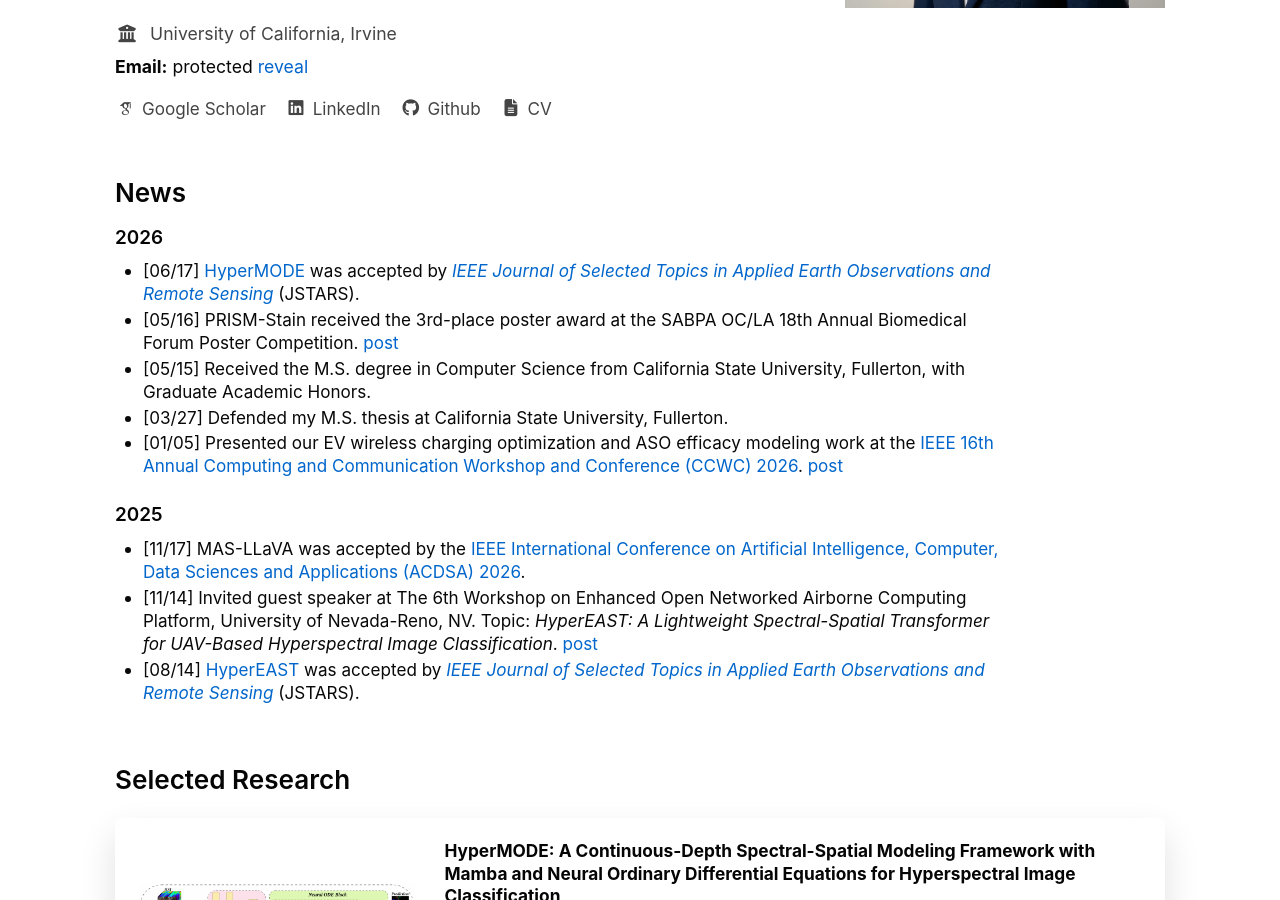
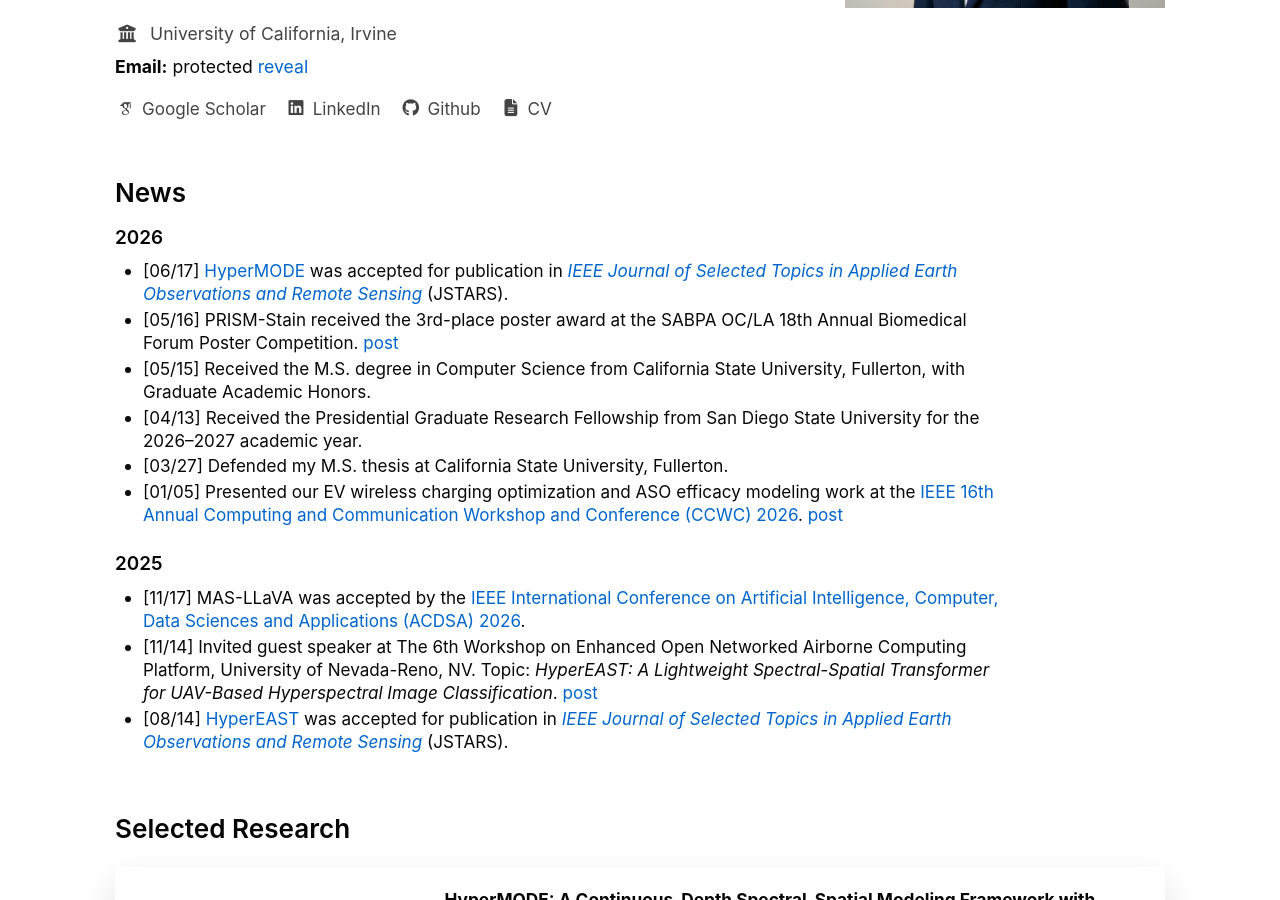
Before and after one commit to JaylenTang/jaylentang.github.io, a Jekyll site: the page built from _pages/about.md, in a window 1280 px wide and 900 px high, scrolled down 341 px. Built offline with Jekyll 4.4.1, drawn with Linux system fonts in a browser that asks for light colours; some web fonts are replaced.

Commit message:
update fellowship and publication news

```diff
--- a/_pages/about.md
+++ b/_pages/about.md
@@ -51,9 +51,10 @@
       <div class="roger-news-year">
         <h3>2026</h3>
         <ul class="roger-news">
-          <li>[06/17] <a href="https://doi.org/10.1109/JSTARS.2026.3705708">HyperMODE</a> was accepted by <a href="https://www.grss-ieee.org/publications/journal-of-selected-topics-in-applied-earth-observations-and-remote-sensing/"><em>IEEE Journal of Selected Topics in Applied Earth Observations and Remote Sensing</em></a> (JSTARS).</li>
+          <li>[06/17] <a href="https://doi.org/10.1109/JSTARS.2026.3705708">HyperMODE</a> was accepted for publication in <a href="https://www.grss-ieee.org/publications/journal-of-selected-topics-in-applied-earth-observations-and-remote-sensing/"><em>IEEE Journal of Selected Topics in Applied Earth Observations and Remote Sensing</em></a> (JSTARS).</li>
           <li>[05/16] PRISM-Stain received the 3rd-place poster award at the SABPA OC/LA 18th Annual Biomedical Forum Poster Competition. <a href="https://www.linkedin.com/feed/update/urn:li:activity:7463034204185083904/">post</a></li>
           <li>[05/15] Received the M.S. degree in Computer Science from California State University, Fullerton, with Graduate Academic Honors.</li>
+          <li>[04/13] Received the Presidential Graduate Research Fellowship from San Diego State University for the 2026&ndash;2027 academic year.</li>
           <li>[03/27] Defended my M.S. thesis at California State University, Fullerton.</li>
           <li>[01/05] Presented our EV wireless charging optimization and ASO efficacy modeling work at the <a href="https://ieee-ccwc.org/">IEEE 16th Annual Computing and Communication Workshop and Conference (CCWC) 2026</a>. <a href="https://www.linkedin.com/feed/update/urn:li:activity:7414165378937044993/">post</a></li>
         </ul>
@@ -63,7 +64,7 @@
         <ul class="roger-news">
           <li>[11/17] MAS-LLaVA was accepted by the <a href="https://acdsa.org/2026/">IEEE International Conference on Artificial Intelligence, Computer, Data Sciences and Applications (ACDSA) 2026</a>.</li>
           <li>[11/14] Invited guest speaker at The 6th Workshop on Enhanced Open Networked Airborne Computing Platform, University of Nevada-Reno, NV. Topic: <em>HyperEAST: A Lightweight Spectral-Spatial Transformer for UAV-Based Hyperspectral Image Classification</em>. <a href="https://www.linkedin.com/feed/update/urn:li:activity:7397103743579688960/">post</a></li>
-          <li>[08/14] <a href="https://doi.org/10.1109/JSTARS.2025.3599855">HyperEAST</a> was accepted by <a href="https://www.grss-ieee.org/publications/journal-of-selected-topics-in-applied-earth-observations-and-remote-sensing/"><em>IEEE Journal of Selected Topics in Applied Earth Observations and Remote Sensing</em></a> (JSTARS).</li>
+          <li>[08/14] <a href="https://doi.org/10.1109/JSTARS.2025.3599855">HyperEAST</a> was accepted for publication in <a href="https://www.grss-ieee.org/publications/journal-of-selected-topics-in-applied-earth-observations-and-remote-sensing/"><em>IEEE Journal of Selected Topics in Applied Earth Observations and Remote Sensing</em></a> (JSTARS).</li>
         </ul>
       </div>
     </div>
```
